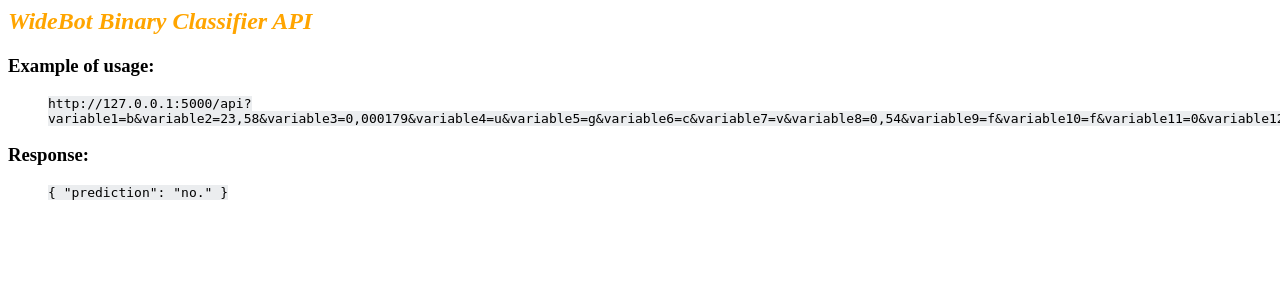
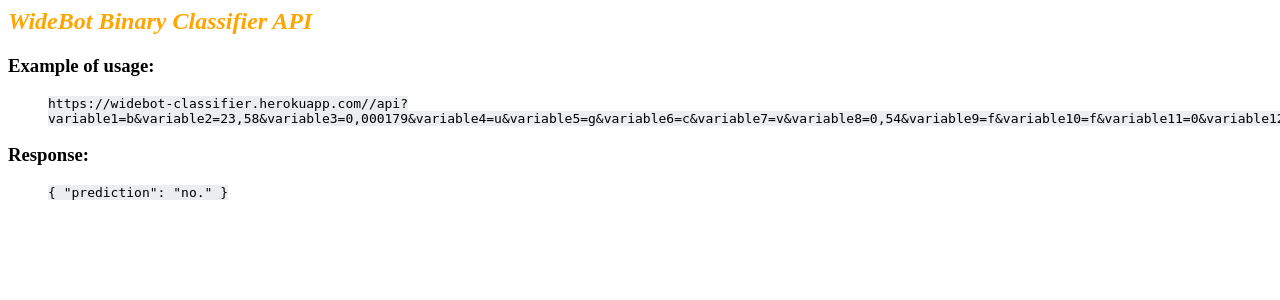
Before and after one commit to ahmedhussiien/WideBot-ML-Classification-Task, a Flask app: page / in a window 1280 px wide; the page is wider, and only the part inside the window is pictured. Shown: the top 300 px of that part. Run offline with Flask 2, Linux system fonts and the light colour scheme; parts of the project's set-up code (start-up, migrations or seed data) failed here and were passed over.

Commit message:
Update README.md + Add deployed app link

```diff
--- a/templates/home.html
+++ b/templates/home.html
@@ -7,7 +7,7 @@
     <h3>Example of usage:</h3>
     <blockquote>
       <code style="background-color: #ebedef;">
-        http://127.0.0.1:5000/api?variable1=b&variable2=23,58&variable3=0,000179&variable4=u&variable5=g&variable6=c&variable7=v&variable8=0,54&variable9=f&variable10=f&variable11=0&variable12=t&variable13=g&variable14=136&variable15=1&variable17=1360000&variable19=0
+        https://widebot-classifier.herokuapp.com//api?variable1=b&variable2=23,58&variable3=0,000179&variable4=u&variable5=g&variable6=c&variable7=v&variable8=0,54&variable9=f&variable10=f&variable11=0&variable12=t&variable13=g&variable14=136&variable15=1&variable17=1360000&variable19=0
       </code>
     </blockquote>
     <h3>Response:</h3>
```
Also changed, not shown: README.md.
